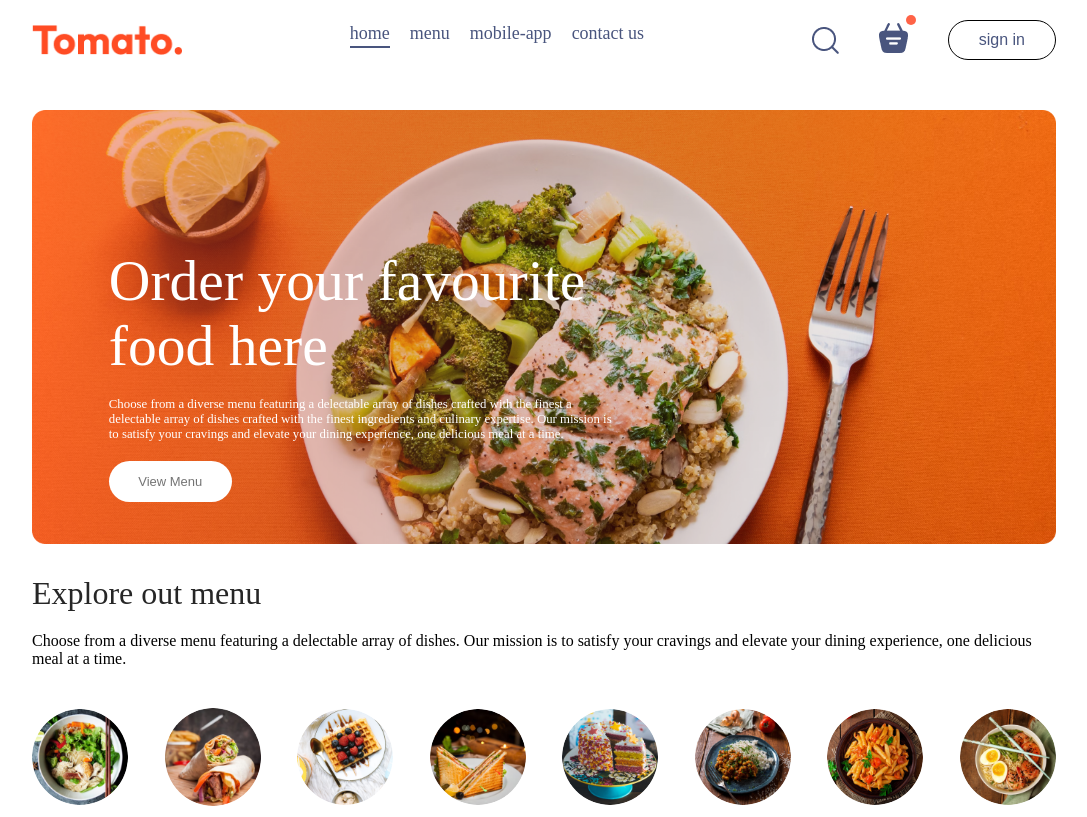
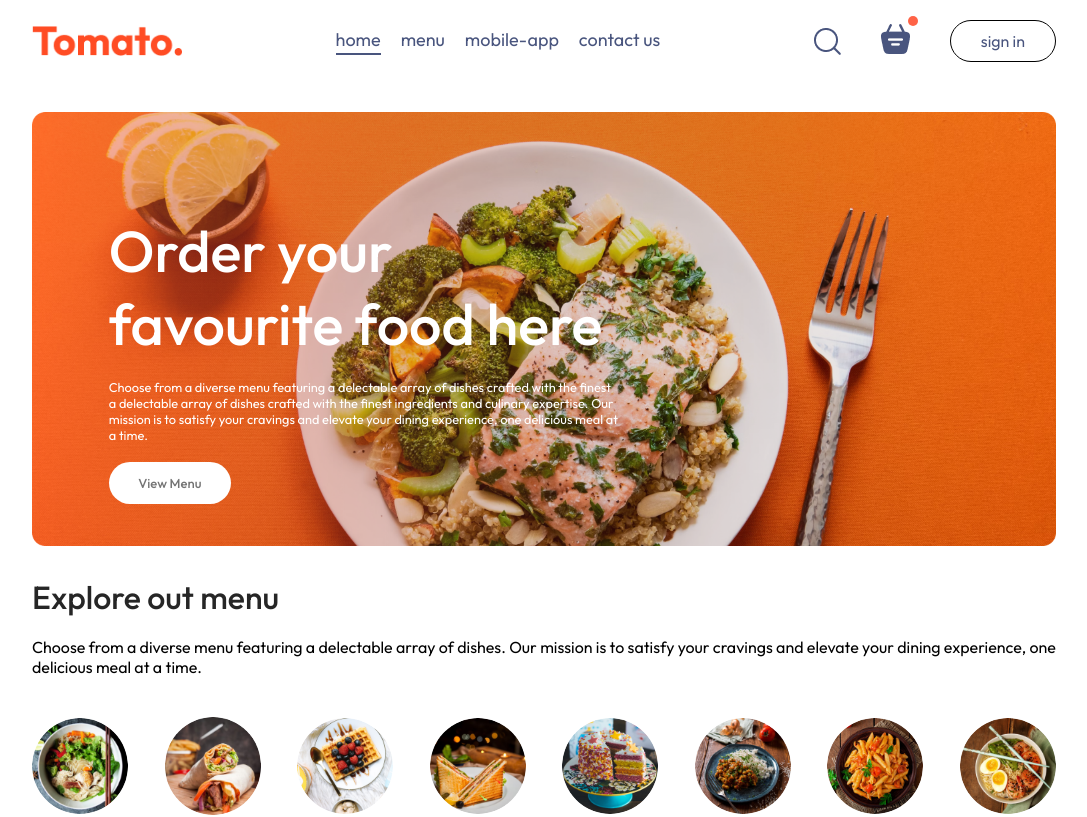
Before and after one commit to KimNakHyun2/react-food-delivery, a React (Vite) app in the folder front/: page / in a window 1280 px wide. Shown: the top 817 px of the page, without its empty margins (96-1183 px from the left). Built offline with nearby package versions, Linux system fonts and the light colour scheme.

Commit message:
상위 메뉴 연결

```diff
--- a/front/src/components/Navbar/Navbar.jsx
+++ b/front/src/components/Navbar/Navbar.jsx
@@ -1,4 +1,5 @@
 import React, { useState } from 'react';
+import { Link } from 'react-router-dom';
 import { assets } from '../../assets/assets';
 import './Navbar.css';
 
@@ -9,10 +10,10 @@
     <div className='navbar'>
         <img src={assets.logo} alt=""  className='logo'/>
         <ul className='navbar-menu'>
-            <li onClick={()=>setMenu("home")} className={menu == "home"?"active":""}>home</li>
-            <li onClick={()=>setMenu("menu")} className={menu == "menu"?"active":""}>menu</li>
-            <li onClick={()=>setMenu("mobile-app")} className={menu == "mobile-app"?"active":""}>mobile-app</li>
-            <li onClick={()=>setMenu("contact-us")} className={menu == "contact-us"?"active":""}>contact us</li>
+            <Link to='/' onClick={()=>setMenu("home")} className={menu == "home"?"active":""}>home</Link>
+            <a href='#explore-menu' onClick={()=>setMenu("menu")} className={menu == "menu"?"active":""}>menu</a>
+            <a href='#app-download' onClick={()=>setMenu("mobile-app")} className={menu == "mobile-app"?"active":""}>mobile-app</a>
+            <a href='#footer' onClick={()=>setMenu("contact-us")} className={menu == "contact-us"?"active":""}>contact us</a>
         </ul>
         <div className='navbar-right'>
             <img src={assets.search_icon} alt="" />
--- a/front/src/index.css
+++ b/front/src/index.css
@@ -4,6 +4,8 @@
   padding: 0;
   margin: 0;
   box-sizing: border-box;
+  font-family: Outfit;
+  scroll-behavior: smooth;
 }
 
 body{
```
